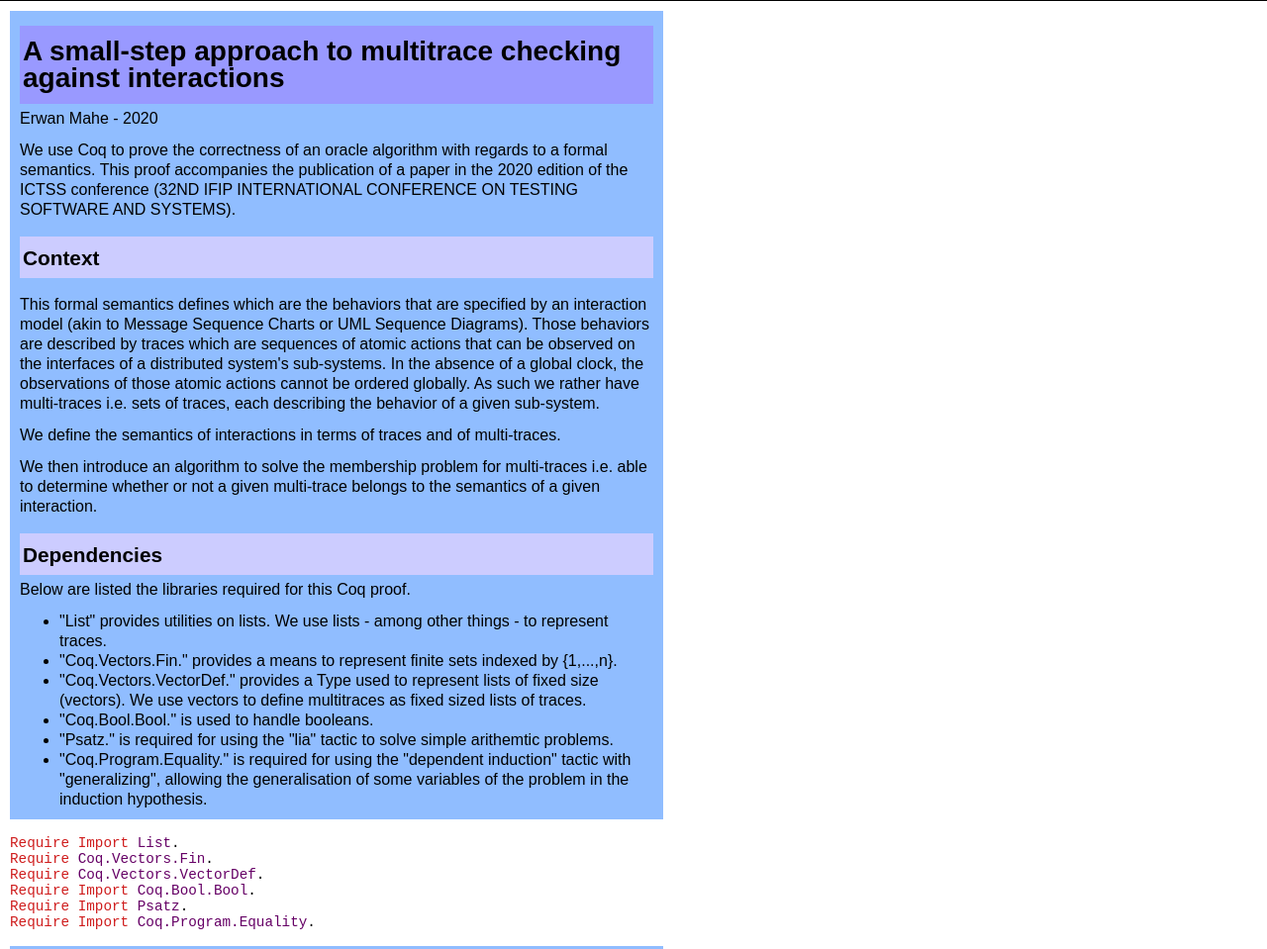
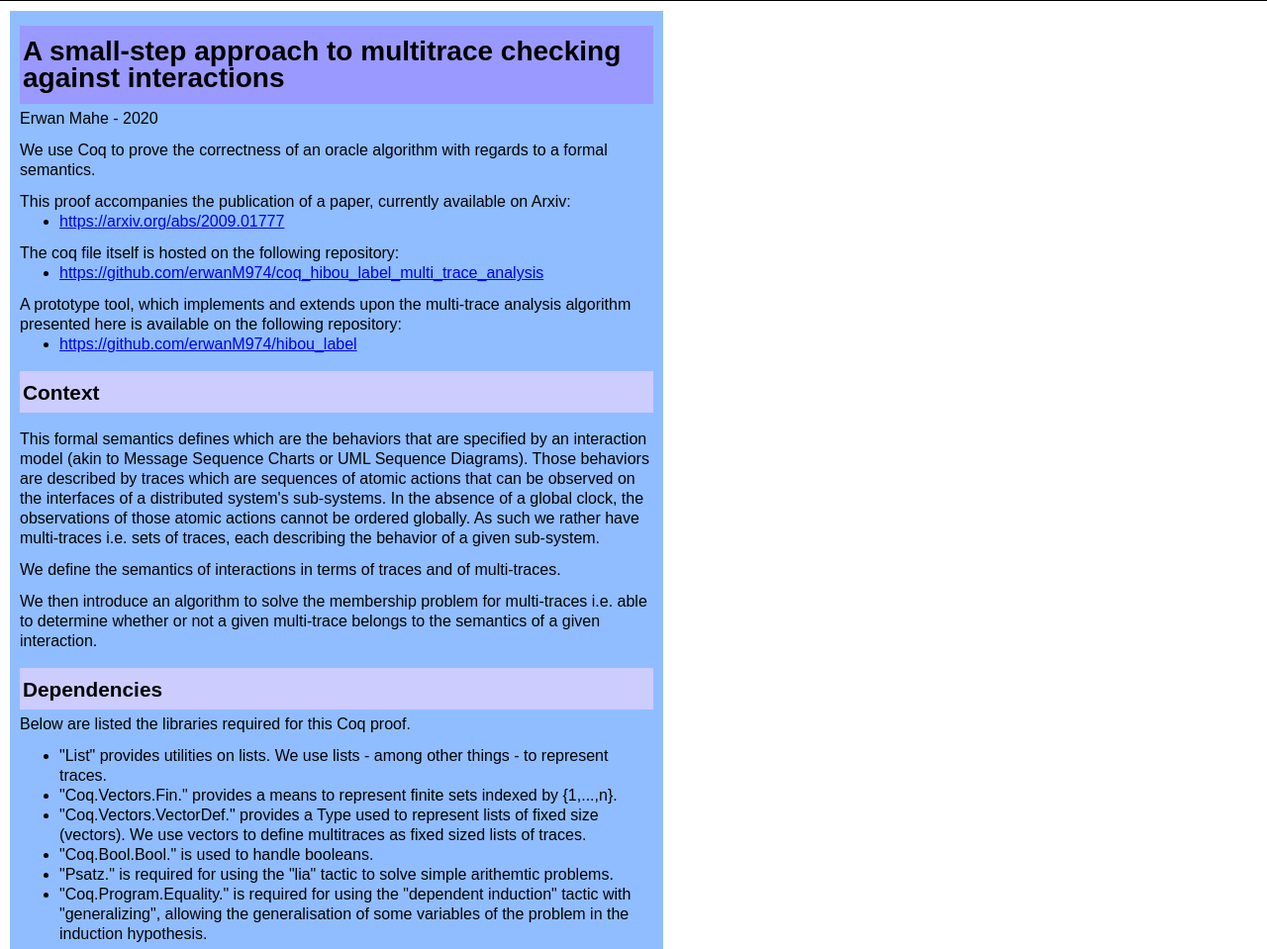
Before and after one commit to erwanM974/coq_hibou_label_multi_trace_analysis, a plain HTML site: page index.html in a window 1280 px wide. Shown: the top 959 px of the page at 99% size. Drawn offline with Linux system fonts and the light colour scheme.

Commit message:
updated presentation

```diff
--- a/index.html
+++ b/index.html
@@ -4,7 +4,7 @@
 <head>
 <meta http-equiv="Content-Type" content="text/html; charset=iso-8859-1" />
 <link href="coqdoc.css" rel="stylesheet" type="text/css" />
-<title>coq_proof_ictss2020_a_small_step_approach_to_multitrace_checking_against_interactions</title>
+<title>coq_hibou_label_multi_trace_analysis</title>
 </head>
 
 <body>
@@ -27,7 +27,34 @@ Erwan Mahe - 2020
 <div class="paragraph"> </div>
 
 We use Coq to prove the correctness of an oracle algorithm with regards to a formal semantics.
-This proof accompanies the publication of a paper in the 2020 edition of the ICTSS conference (32ND IFIP INTERNATIONAL CONFERENCE ON TESTING SOFTWARE AND SYSTEMS).
+
+<div class="paragraph"> </div>
+
+This proof accompanies the publication of a paper, currently available on Arxiv:
+<ul class="doclist">
+<li> <a href="https://arxiv.org/abs/2009.01777">https://arxiv.org/abs/2009.01777</a>
+
+</li>
+</ul>
+
+<div class="paragraph"> </div>
+
+The coq file itself is hosted on the following repository:
+<ul class="doclist">
+<li> <a href="https://github.com/erwanM974/coq_hibou_label_multi_trace_analysis">https://github.com/erwanM974/coq_hibou_label_multi_trace_analysis</a>
+
+</li>
+</ul>
+
+<div class="paragraph"> </div>
+
+A prototype tool, which implements and extends upon
+the multi-trace analysis algorithm presented here is available on the following repository:
+<ul class="doclist">
+<li> <a href="https://github.com/erwanM974/hibou_label">https://github.com/erwanM974/hibou_label</a>
+
+</li>
+</ul>
 
 <div class="paragraph"> </div>
 
```
Also changed, not shown: LICENSE.txt, NOTICE.txt, coqdoc_command.txt, 3 other files.
